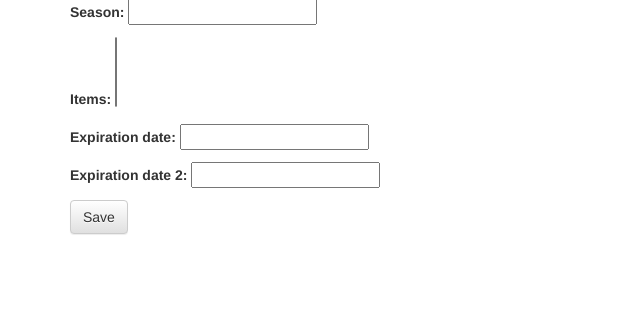
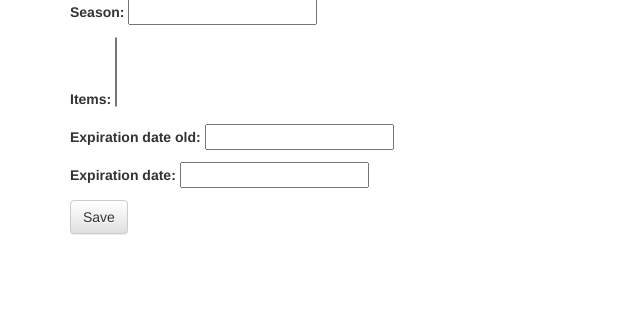
Before and after one commit to gidsey/project_09, a Django app: page /menu/new/ in a window 1280 px wide. Shown: the part 190-517 px from the top of the page, without its empty margins (0-640 px from the left). Run offline with Django 3.2, Linux system fonts and the light colour scheme; data that the repository does not hold is empty; parts of the project's set-up code (start-up, migrations or seed data) failed here and were passed over; some libraries are stand-ins or nearby versions.

Commit message:
expiration_date_2 renamed to expiration_date

```diff
--- a/menu/admin.py
+++ b/menu/admin.py
@@ -5,7 +5,7 @@ admin.site.site_header = 'Soda Fountian Admin Aresa'
 
 
 class MenuAdmin(admin.ModelAdmin):
-    list_display = ['season', 'created_date', 'expiration_date_2']
+    list_display = ['season', 'created_date', 'expiration_date']
 
 
 class ItemAdmin(admin.ModelAdmin):
--- a/menu/models.py
+++ b/menu/models.py
@@ -7,9 +7,9 @@ class Menu(models.Model):
     items = models.ManyToManyField('Item', related_name='items')
     created_date = models.DateTimeField(
             default=timezone.now)
-    expiration_date = models.DateTimeField(
+    expiration_date_old = models.DateTimeField(
             blank=True, null=True)
-    expiration_date_2 = models.DateField(
+    expiration_date = models.DateField(
         blank=True, null=True)
 
     def __str__(self):
--- a/menu/templates/menu/change_menu.html
+++ b/menu/templates/menu/change_menu.html
@@ -17,7 +17,7 @@
                     </select>
                     <br/>
                     <label for="expiration_date">Expiration Date:</label>
-                    <input type="text" name="expiration_date" value="{{ menu.expiration_date_2|date:"m/d/Y" }}">
+                    <input type="text" name="expiration_date" value="{{ menu.expiration_date|date:"m/d/Y" }}">
                     <br/>
                     <input type="submit" value="Submit"/>
                 </form>
--- a/menu/templates/menu/list_all_current_menus.html
+++ b/menu/templates/menu/list_all_current_menus.html
@@ -16,7 +16,7 @@
                 <div class="post">
                 {% if menu.expiration_date_2 %}
                     <div class="date">
-                        Expires on: {{ menu.expiration_date_2 }}
+                        Expires on: {{ menu.expiration_date }}
                     </div>
                 {% endif %}
             {% endfor %}
--- a/menu/templates/menu/menu_detail.html
+++ b/menu/templates/menu/menu_detail.html
@@ -20,7 +20,7 @@
                     </ul>
                     {% if menu.expiration_date %}
                         <div class="date">
-                            Menu expires on {{ menu.expiration_date_2|date:"F j, Y" }}
+                            Menu expires on {{ menu.expiration_date|date:"F j, Y" }}
                         </div>
                     {% endif %}
                 </div>
--- a/menu/views.py
+++ b/menu/views.py
@@ -12,7 +12,7 @@ def menu_list(request):
     now = timezone.now()
     menus = Menu.objects.all().prefetch_related(
         'items'
-        ).filter(expiration_date_2__gte=now).order_by('-expiration_date_2')
+        ).filter(expiration_date__gte=now).order_by('-expiration_date')
     return render(request, 'menu/list_all_current_menus.html', {'menus': menus})
 
 
@@ -48,7 +48,7 @@ def edit_menu(request, pk):
 
     if request.method == "POST":
         menu.season = request.POST.get('season', '')
-        menu.expiration_date_2 = datetime.strptime(request.POST.get('expiration_date_2', ''), '%m/%d/%Y')
+        menu.expiration_date = request.POST.get('expiration_date', ''), '%m/%d/%Y'
         menu.items = request.POST.get('items', '')
         menu.save()
 
```
Also changed, not shown: menu/migrations/0008_auto_20191029_1116.py (added), menu/migrations/0009_auto_20191029_1126.py (added), 1 other file.
